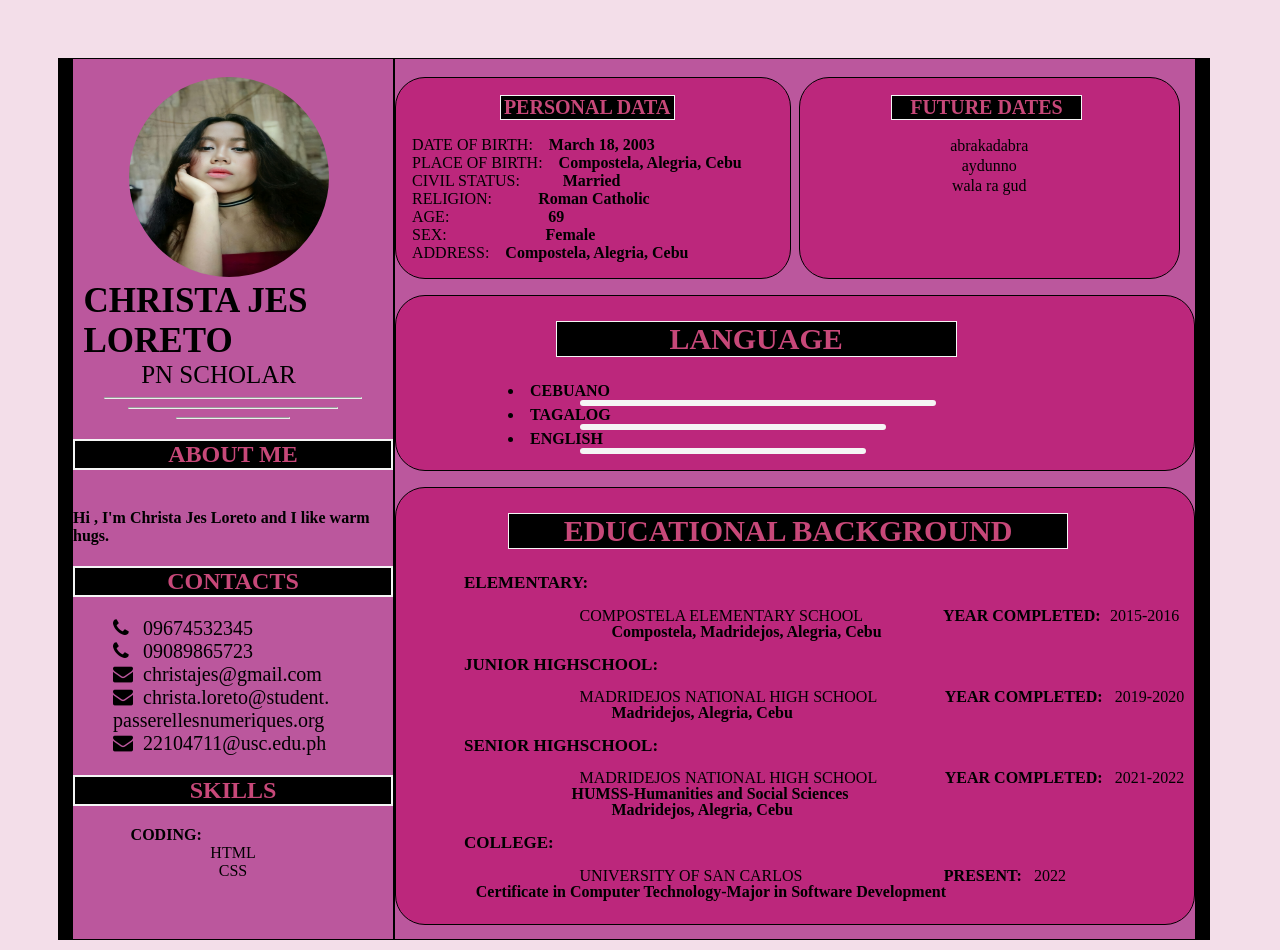
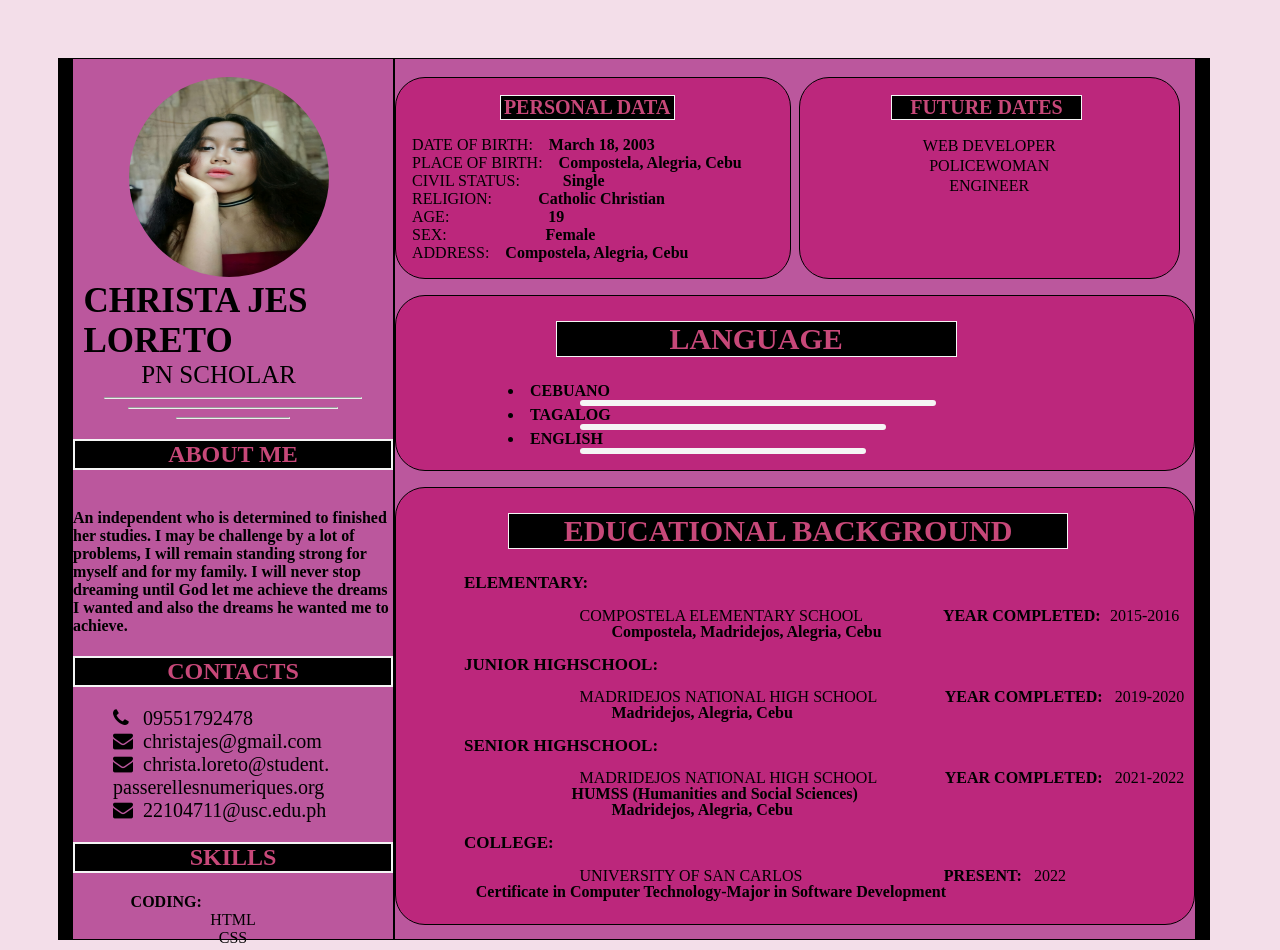
Before and after one commit to christajes/christajes.github.io, a plain HTML site: page index.html in a window 1280 px wide. Drawn offline with Linux system fonts and the light colour scheme.

Commit message:
Updated index.html

```diff
--- a/index.html
+++ b/index.html
@@ -26,12 +26,11 @@
         <div class="contacts">
             <div class="profile">
                 <h2 style="text-align:center; background-color:black; color: rgb(199, 72, 121);border: solid 2px whitesmoke;">ABOUT ME</h2>
-                <h4 style="text-indent:50px;"><br>Hi , I'm Christa Jes Loreto and I like warm hugs.</h4>
+                <h4 style="text-indent:50px;"><br>An independent who is determined to finished her studies. I may be challenge by a lot of problems, I will remain standing strong for myself and for my family. I will never stop dreaming until God let me achieve the dreams I wanted and also the dreams he wanted me to achieve.</h4>
             </div>
             <h2 style=" text-align:center;background-color: black; color: rgb(199, 72, 121);border: solid 2px whitesmoke;">CONTACTS</h2>
             <ul>
-                <li><i class="fa fa-phone" aria-hidden="true" style="height: 20px; width:20px;"></i><span style="margin-left: 0.5em;">09674532345</span></li>
-                <li><i class="fa fa-phone" aria-hidden="true" style="height: 20px; width:20px;"></i><span style="margin-left: 0.5em;">09089865723</span></li>
+                <li><i class="fa fa-phone" aria-hidden="true" style="height: 20px; width:20px;"></i><span style="margin-left: 0.5em;">09551792478</span></li>
                 <li><i class="fa fa-envelope" aria-hidden="true"style="height: 20px; width:20px;"></i><span style="margin-left: 0.5em;">christajes@gmail.com</span></li>
                 <li><i class="fa fa-envelope" aria-hidden="true"style="height: 20px; width:20px;"></i><span style="margin-left: 0.5em;">christa.loreto@student.</span><br>passerellesnumeriques.org</li>
                 <li><i class="fa fa-envelope" aria-hidden="true"style="height: 20px; width:20px;"></i><span style="margin-left: 0.5em;">22104711@usc.edu.ph</span></li>
@@ -54,18 +53,18 @@
                 margin-left: 30%; color: rgb(199, 72, 121)" >PERSONAL DATA</h2>
                 <li>DATE OF BIRTH:<span><b>March 18, 2003</b></span></li>
                 <li>PLACE OF BIRTH:<span><b>Compostela, Alegria, Cebu</b></span></li>
-                <li>CIVIL STATUS:<span style="margin-left: 13%;"><b>Married</b></span></li>
-                <li>RELIGION:<span style="margin-left:14%;"><b>Roman Catholic</b></span></li>
-                <li>AGE:<span style="margin-left: 30%;"><b>69</b></span></li>
+                <li>CIVIL STATUS:<span style="margin-left: 13%;"><b>Single</b></span></li>
+                <li>RELIGION:<span style="margin-left:14%;"><b>Catholic Christian</b></span></li>
+                <li>AGE:<span style="margin-left: 30%;"><b>19</b></span></li>
                 <li>SEX:<span style="margin-left:30%;"><b>Female</b></span></li>
                 <li>ADDRESS:<span><b>Compostela, Alegria, Cebu</b></span></li>
             </div>
             <div class="experience"style="background-color:#bd1b74cb;border ; border:solid 1px black;">
                 <h2 style=" font-size:20px; border:solid 1px whitesmoke; width:50%; background-color: black;margin-left: 20%; text-align: center;color: rgb(199, 72, 121);
                 margin-left: 24%;" >FUTURE DATES</h2>
-                <li>abrakadabra</li>
-                <li>aydunno</li>
-                <li>wala ra gud</li>
+                <li>WEB DEVELOPER</li>
+                <li>POLICEWOMAN</li>
+                <li>ENGINEER</li>
             </div>
         </div>
         <div class="language" style="border: solid 1px black; padding-bottom: 2%; margin-top: 1em; border-radius: 30px; background-color:#bd1b74cb;">
@@ -87,7 +86,7 @@
                 <p style="margin-left:27%;"><b>Madridejos, Alegria, Cebu</b></p>
             <h4>SENIOR HIGHSCHOOL:</h4>
                 <p>MADRIDEJOS NATIONAL HIGH SCHOOL<span style="margin-left: 11%;"><b>YEAR COMPLETED:</b><span style="margin-left: 2%;">2021-2022</span></p>
-                <p style="margin-left: 22%;"><b>HUMSS-Humanities and Social Sciences</b></p>
+                <p style="margin-left: 22%;"><b>HUMSS (Humanities and Social Sciences)</b></p>
                 <p style="margin-left: 27%;"><b>Madridejos, Alegria, Cebu</b></p>
             <h4>COLLEGE:</h4>
                 <p>UNIVERSITY OF SAN CARLOS<span style="margin-left: 23%;"><b>PRESENT:</b><span style="margin-left: 2%;">2022</span></p>
```
